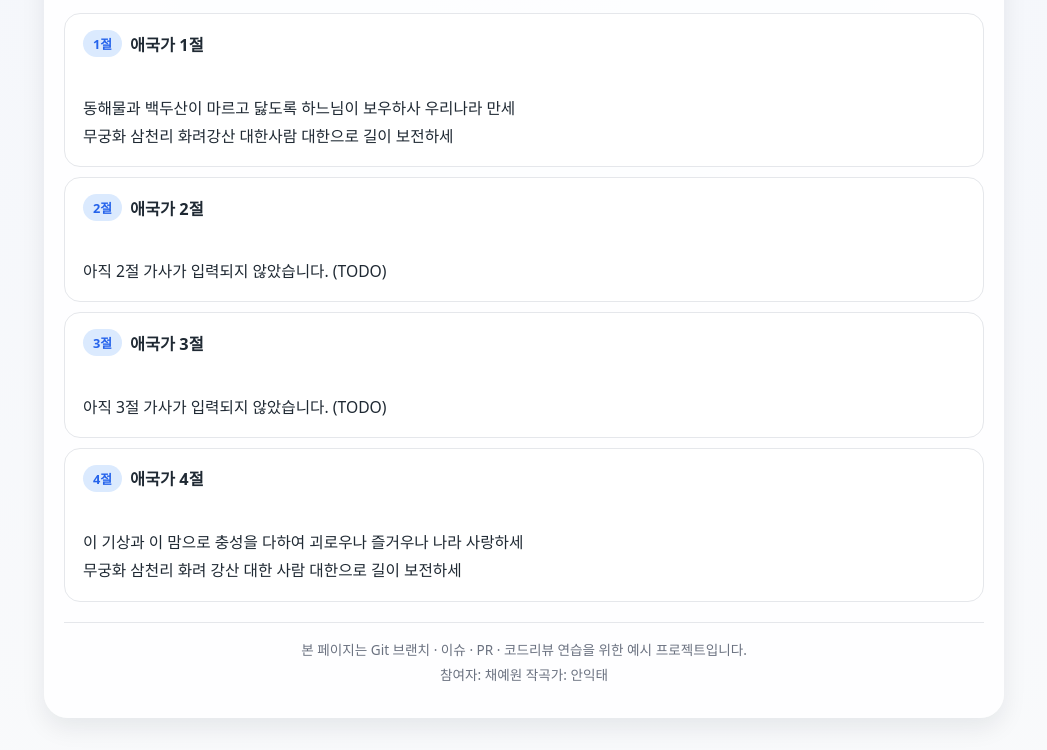
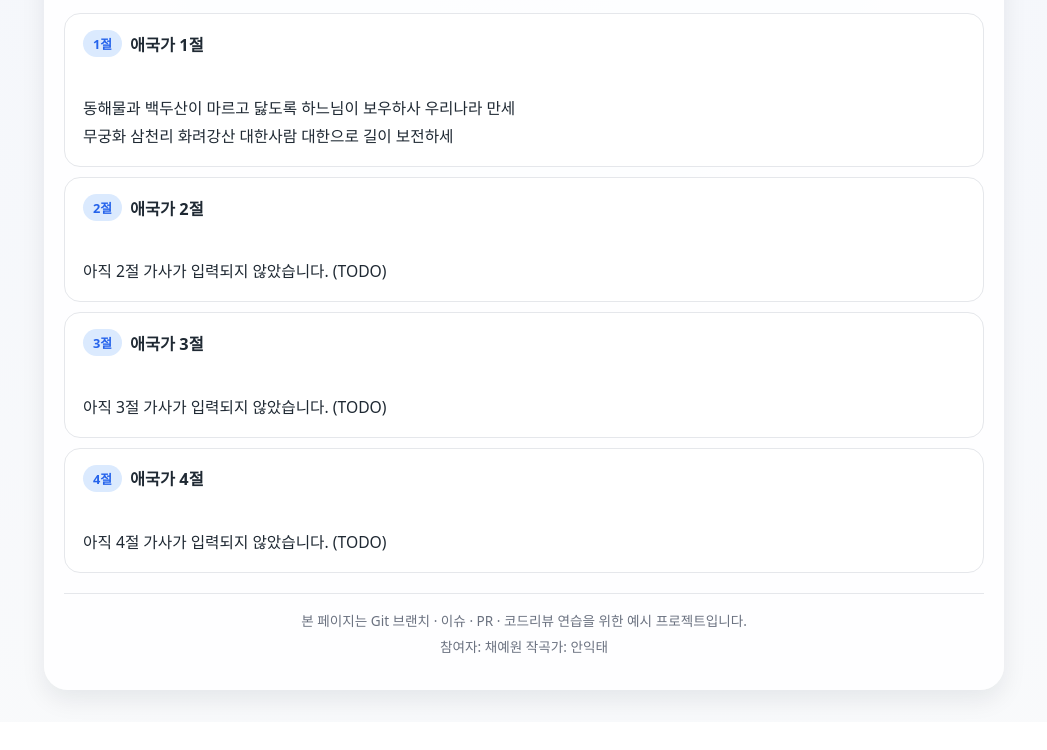
Before and after one commit to ChimaekMeeting/git-practice, a plain HTML site: page public/index.html in a window 1280 px wide. Shown: the part 165-915 px from the top of the page, without its empty margins (116-1163 px from the left). After the commit the page ends 887 px from the top, so only its background shows below. Drawn offline with Linux system fonts and the light colour scheme.

Commit message:
Update ver4.html

```diff
--- a/public/components/ver4.html
+++ b/public/components/ver4.html
@@ -5,7 +5,6 @@
     <h2 class="anthem-section-title">애국가 4절</h2>
   </div>
   <div class="anthem-lyrics">
-    이 기상과 이 맘으로 충성을 다하여 괴로우나 즐거우나 나라 사랑하세
-    무궁화 삼천리 화려 강산 대한 사람 대한으로 길이 보전하세
+    아직 4절 가사가 입력되지 않았습니다. (TODO)
   </div>
 </section>
```
